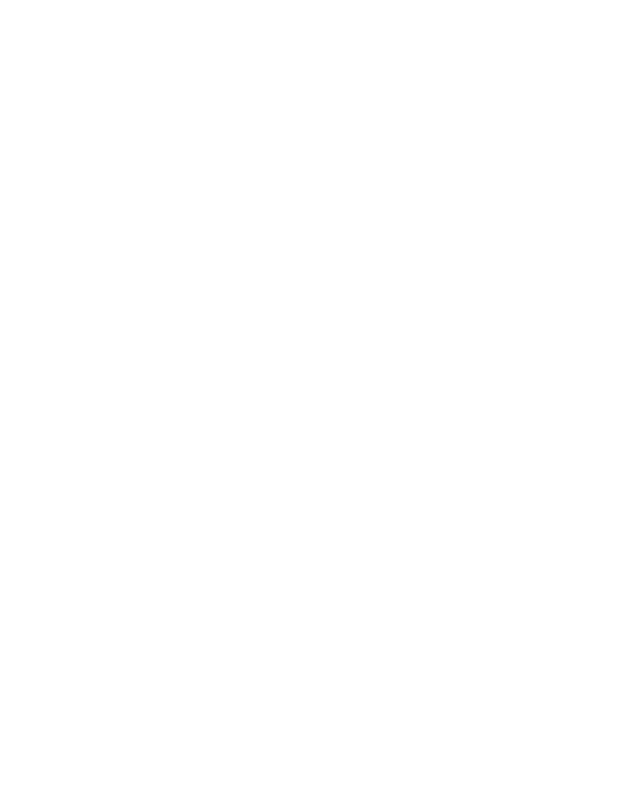
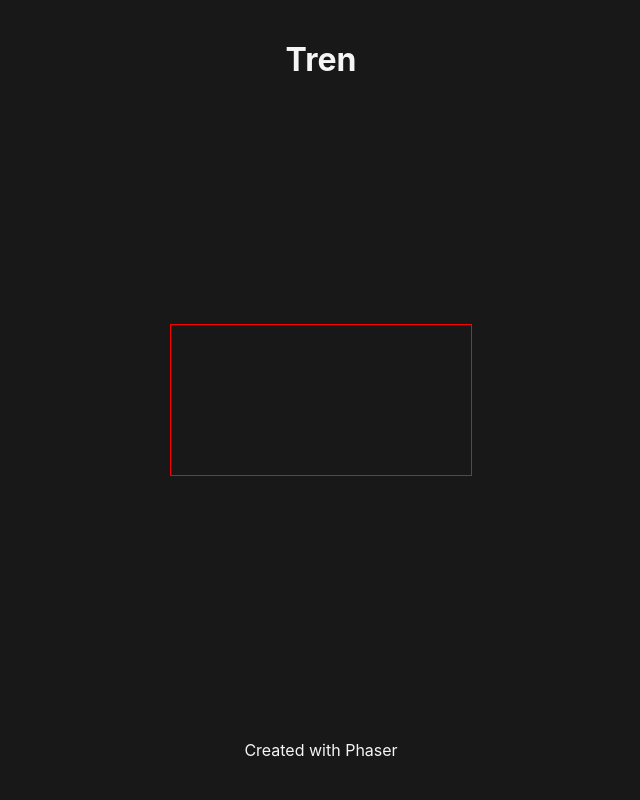
Before and after one commit to MarcCS21312/ConstruccioTren, a website built with Vite: page index.html in a window 1280 px wide. Shown: the whole page, without its empty margins (319-959 px from the left). Built offline with nearby package versions, Linux system fonts and the light colour scheme.

Commit message:
Add page layout and dark theme styles
Insert basic page structure and game canvas into index.html (header, main with <canvas id="gameCanvas">, footer) while keeping the module script. Rewrite src/style.css to a dark theme: define root font and color variables, add global reset (box-sizing/margins), set body to a full-height flex layout, style header/footer spacing, make main flexible, and absolutely center the canvas with a visible red border (likely for debugging). Removes previous light-theme variables and legacy typography settings.

```diff
--- a/index.html
+++ b/index.html
@@ -7,6 +7,15 @@
     <title>Tren</title>
   </head>
   <body>
+    <header>
+      <h1>Tren</h1>
+    </header>
+    <main>
+      <canvas id="gameCanvas"></canvas>
+    </main>
+    <footer>
+      <p>Created with Phaser</p>
+    </footer>
     <script type="module" src="/src/main.js"></script>
   </body>
 </html>
--- a/src/style.css
+++ b/src/style.css
@@ -1,31 +1,48 @@
 :root {
-  --text: #6b6375;
-  --text-h: #08060d;
-  --bg: #fff;
-  --border: #e5e4e7;
-  --code-bg: #f4f3ec;
-  --accent: #aa3bff;
-  --accent-bg: rgba(170, 59, 255, 0.1);
-  --accent-border: rgba(170, 59, 255, 0.5);
-  --social-bg: rgba(244, 243, 236, 0.5);
-  --shadow:
-    rgba(0, 0, 0, 0.1) 0 10px 15px -3px, rgba(0, 0, 0, 0.05) 0 4px 6px -2px;
+  font-family: Inter, system-ui, Arial, Helvetica, sans-serif;
+  --dkClr: #181818;
+  --liClr: whitesmoke;
+  --accClr: #0D0D35;
+}
 
-  --sans: system-ui, 'Segoe UI', Roboto, sans-serif;
-  --heading: system-ui, 'Segoe UI', Roboto, sans-serif;
-  --mono: ui-monospace, Consolas, monospace;
+* {
+  margin: 0;
+  padding: 0;
+  box-sizing: border-box;
+}
 
-  font: 18px/145% var(--sans);
-  letter-spacing: 0.18px;
-  color-scheme: light dark;
-  color: var(--text);
-  background: var(--bg);
-  font-synthesis: none;
-  text-rendering: optimizeLegibility;
-  -webkit-font-smoothing: antialiased;
-  -moz-osx-font-smoothing: grayscale;
+html,
+body {
+  height: 100%;
+}
 
-  @media (max-width: 1024px) {
-    font-size: 16px;
-  }
+body {
+  background-color: var(--dkClr);
+  color: var(--liClr);
+  display: flex;
+  flex-direction: column;
+  min-height: 100vh;
 }
+
+header,
+footer {
+  display: flex;
+  justify-content: center;
+  align-items: center;
+  padding: 40px 20px;
+}
+
+main {
+  flex: 1;
+  display: flex;
+}
+
+#gameCanvas {
+  border: 1px solid red;
+  position: absolute;
+  top: 50%;
+  left: 50%;
+  transform: translate(-50%, -50%);
+  display: flex;
+  z-index: 1;
+}
```
